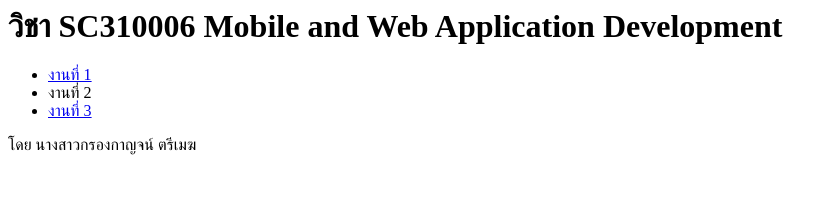
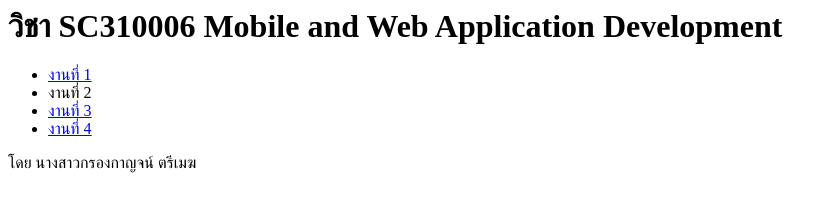
Before and after one commit to BowieX5/web2024, a plain HTML site: page index.html in a window 1280 px wide. Shown: the whole page, without its empty margins (0-838 px from the left). Drawn offline with Linux system fonts and the light colour scheme.

Commit message:
Update index.html

```diff
--- a/index.html
+++ b/index.html
@@ -5,6 +5,7 @@
 <li> <a href="./mobileweb/work.html">งานที่ 1</a></li>
 <li>งานที่ 2</li>
 <li> <a href="./mobileweb/work3.html">งานที่ 3</a></li>
+<li> <a href="./mobileweb/work4.html">งานที่ 4</a></li>
 </ul>
   โดย นางสาวกรองกาญจน์ ตรีเมฆ
 </body>
```
